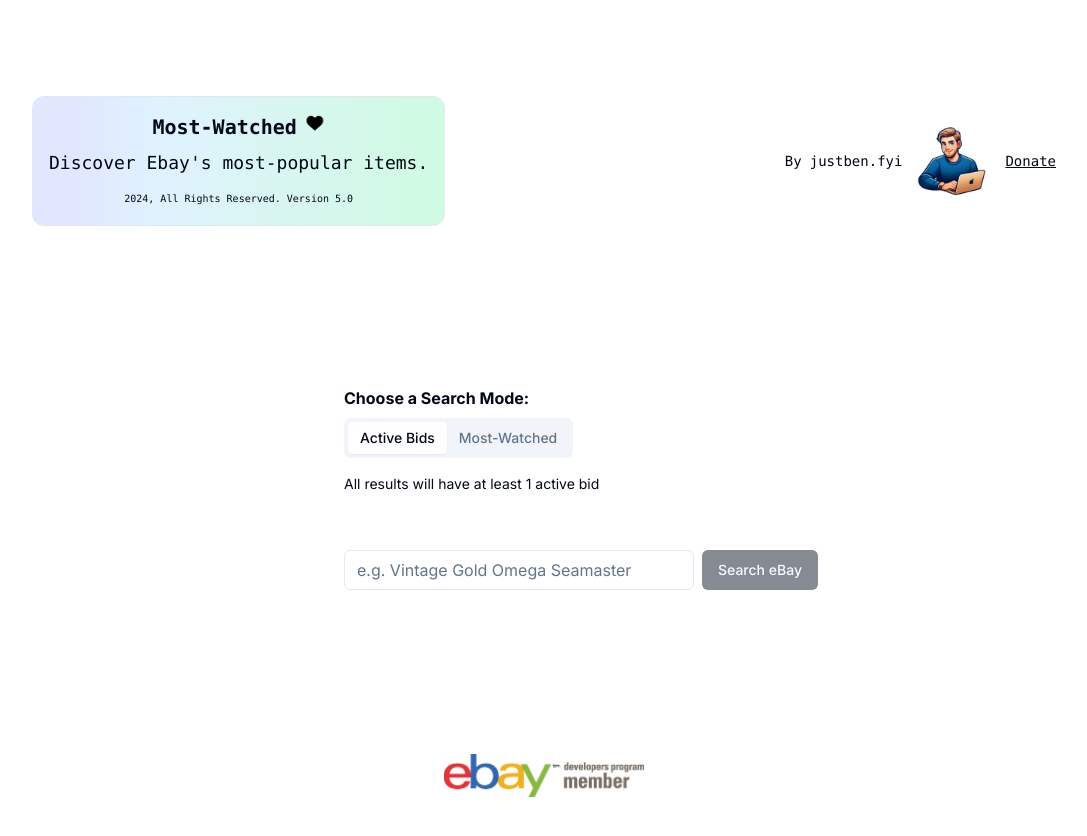
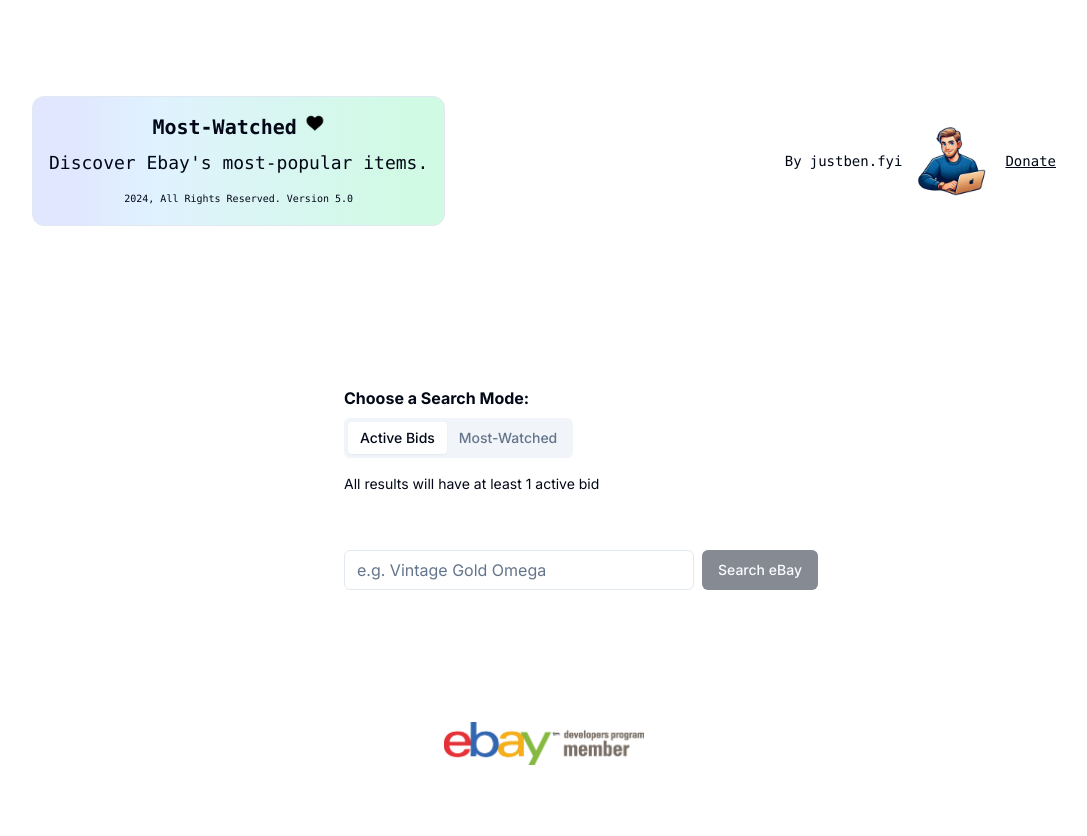
Before and after one commit to benhurley/bid-zippy, a Next.js app: page / in a window 1280 px wide. Shown: the top 836 px of the page, without its empty margins (96-1183 px from the left). Built offline with nearby package versions, Linux system fonts and the light colour scheme.

Commit message:
fix: styling on search, scroll, and ebay logo

```diff
--- a/app/page.tsx
+++ b/app/page.tsx
@@ -73,7 +73,7 @@
 
   const handleScroll = () => {
     const scrollTop = window.scrollY;
-    setIsSticky(window.innerWidth > 1024 ? scrollTop > 500 : scrollTop > 300);
+    setIsSticky(window.innerWidth > 1024 ? scrollTop > 520 : scrollTop > 320);
   };
 
   useEffect(() => {
@@ -123,7 +123,7 @@
                   <p className="font-bold text-sm text-center">{mostWatchedResults.length > 0 && mostWatchedResults[0].primaryCategoryName}</p>
                 </div>
               }
-              <div className="mb-32 grid text-center lg:max-w-6xl lg:w-full lg:mb-0 lg:grid-cols-3 md:grid-cols-2 grid-cols-1 lg:text-left md:gap-6 gap-0 px-2 mt-5">
+              <div className="sm:mb-24 mb-16 grid text-center lg:max-w-6xl lg:w-full lg:mb-0 lg:grid-cols-3 md:grid-cols-2 grid-cols-1 lg:text-left md:gap-6 gap-0 px-2 mt-5">
                 {mode === 'watchCount' && mostWatchedResults.length > 0 && mostWatchedResults.map((item, index) => {
                   return (
                     <EbayMostWatchedCard
@@ -144,7 +144,7 @@
             </>
           )
         }
-        <Image className='relative mb-48 lg:mt-32' src="/ebayProgram.webp" alt="Member of Ebay's Developer Program" width={200} height={100} />
+        <Image className='relative mb-48 lg:mt-24' src="/ebayProgram.webp" alt="Member of Ebay's Developer Program" width={200} height={100} />
       </main>
       <Toaster />
       {/* Not needed while affiliate urls from api are in use */}
--- a/components/ui/searchBar.tsx
+++ b/components/ui/searchBar.tsx
@@ -41,7 +41,7 @@
                     <Input
                         type="text"
                         className="text-base px-3 py-2 w-full pr-12"
-                        placeholder='e.g. Vintage Gold Omega Seamaster'
+                        placeholder='e.g. Vintage Gold Omega'
                         onChange={handleChange}
                         onKeyPress={handleKeyPress}
                         value={query}
```
